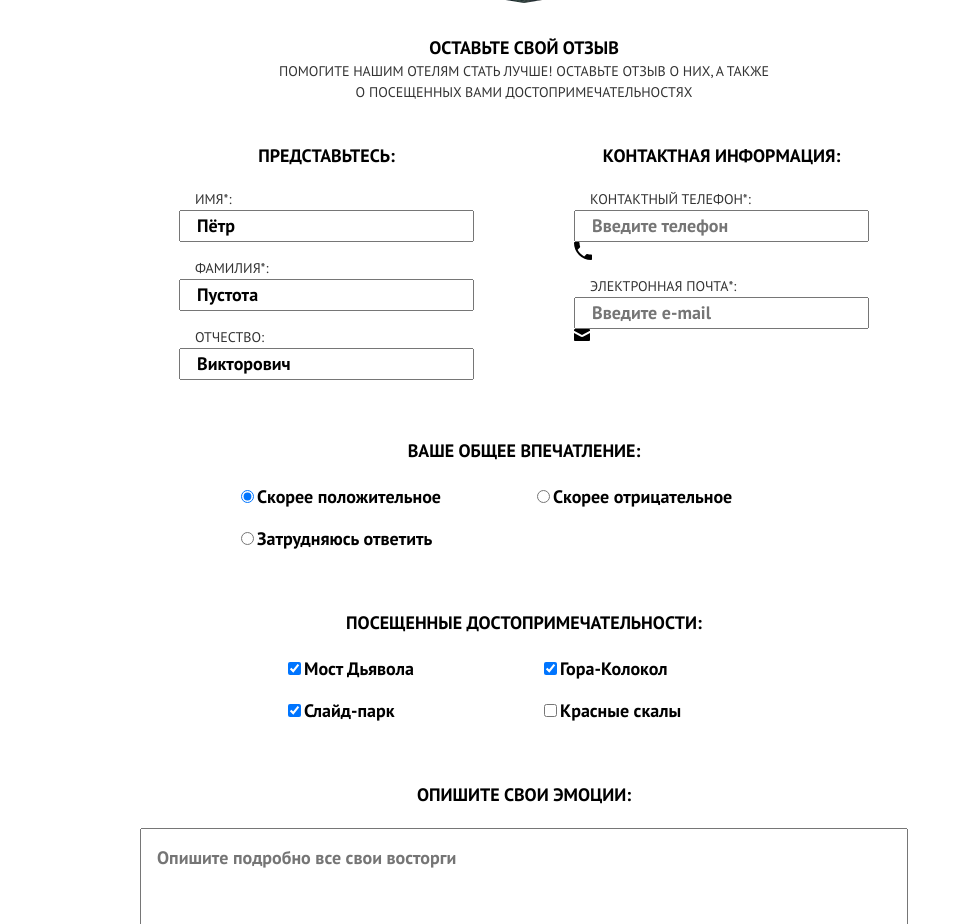
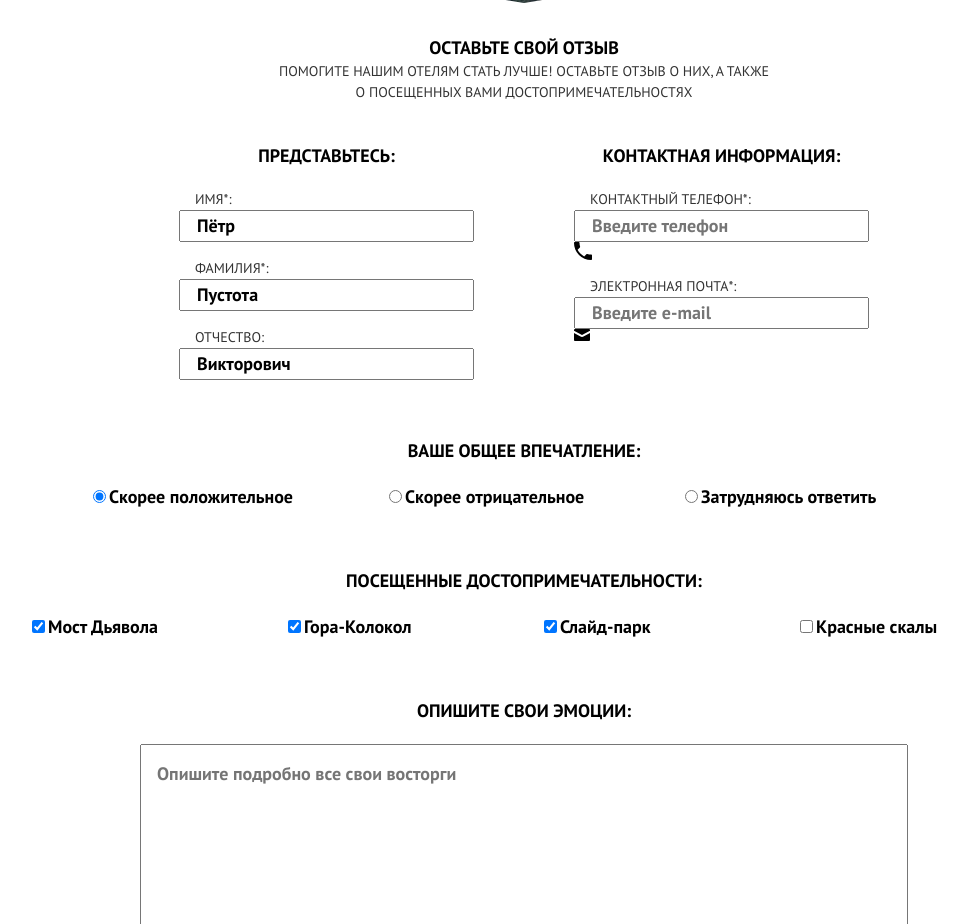
Before and after one commit to htmlacademy-adaptive/2263217-sedona-28, a plain HTML site: page source/form.html in a window 1280 px wide. Shown: the part 343-1267 px from the top of the page, without its empty margins (116-1084 px from the left). Drawn offline with nearby package versions, Linux system fonts and the light colour scheme; files that its build step writes are made by us from their sources.

Commit message:
Дорабатывает сетку для больших экранов

```diff
--- a/source/sass/blocks/form/feedback.scss
+++ b/source/sass/blocks/form/feedback.scss
@@ -130,6 +130,17 @@
 }
 
 @media (min-width: 1200px) {
+  .feedback__list {
+    display: grid;
+    grid-template-columns: 280px 280px 280px;
+    gap: 16px;
+  }
+
+  .feedback__list--checkbox {
+    grid-template-columns: 224px 224px 224px 224px;
+    gap: 16px 32px;
+  }
+
   .feedback__form {
     column-gap: 100px;
 
```
